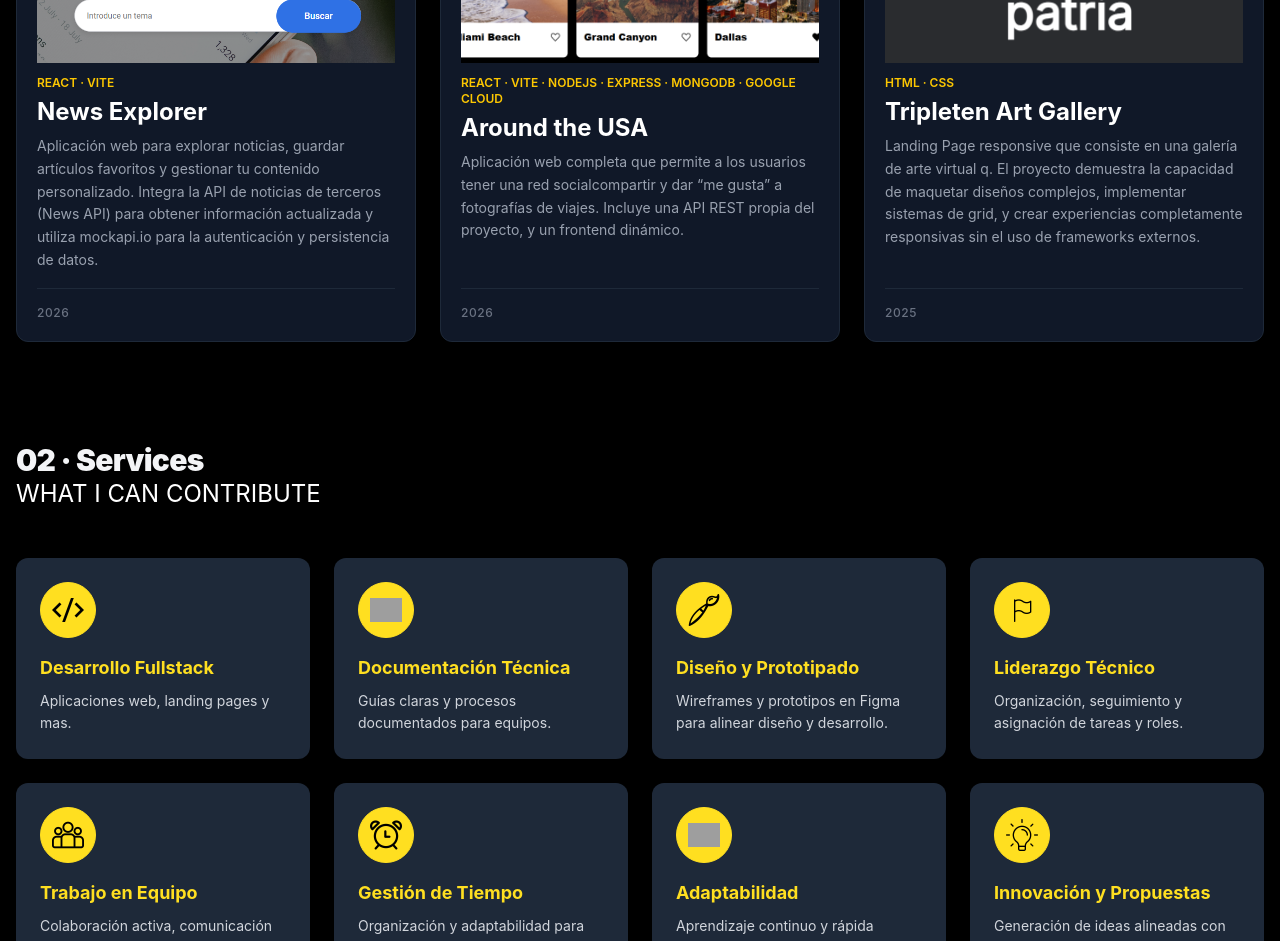
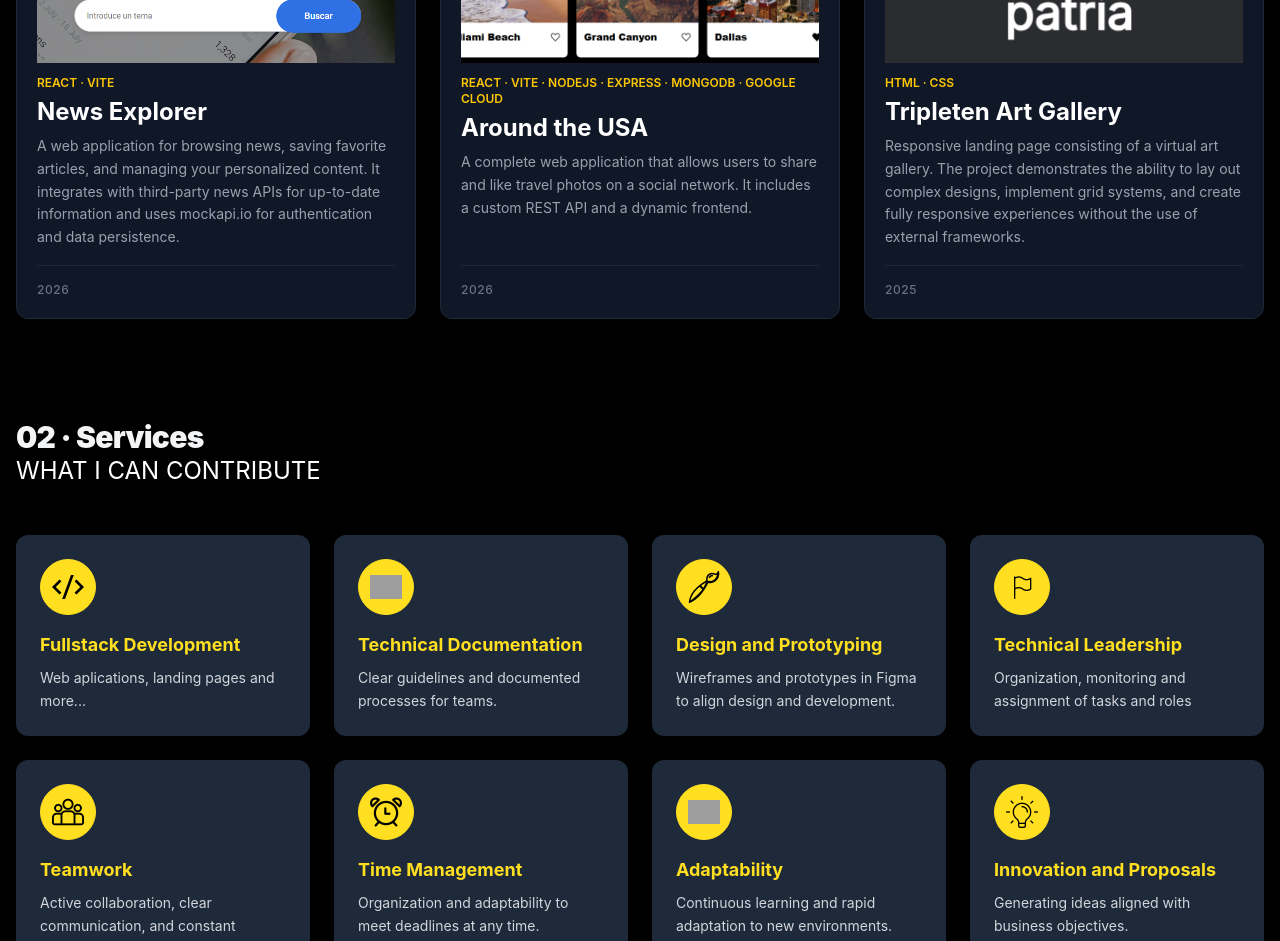
Before and after one commit to Osva-Dev/web_portafolio_version_2.0, a React (Vite) app: page / in a window 1280 px wide. Shown: the part 1360-2301 px from the top of the page. Built offline with nearby package versions, Linux system fonts and the light colour scheme; grey boxes are pictures that could not be loaded.

Commit message:
feat: traslate text from spanish to english in the components project and service

```diff
--- a/src/components/Project/Project.jsx
+++ b/src/components/Project/Project.jsx
@@ -12,7 +12,7 @@ function Project() {
         img={newsExplorer}
         technologies="React · Vite"
         title="News Explorer"
-        paragraph="Aplicación web para explorar noticias, guardar artículos favoritos y gestionar tu contenido personalizado. Integra la API de noticias de terceros (News API) para obtener información actualizada y utiliza mockapi.io para la autenticación y persistencia de datos."
+        paragraph="A web application for browsing news, saving favorite articles, and managing your personalized content. It integrates with third-party news APIs for up-to-date information and uses mockapi.io for authentication and data persistence."
         year="2026"
       />
       <ProjectBlock
@@ -21,7 +21,7 @@ function Project() {
         img={aroundUsa}
         technologies="React · Vite · NodeJS · Express · MongoDB · Google Cloud"
         title="Around the USA"
-        paragraph="Aplicación web completa que permite a los usuarios tener una red socialcompartir y dar “me gusta” a fotografías de viajes. Incluye una API REST propia del proyecto, y un frontend dinámico."
+        paragraph="A complete web application that allows users to share and like travel photos on a social network. It includes a custom REST API and a dynamic frontend."
         year="2026"
       />
       <ProjectBlock
@@ -30,7 +30,7 @@ function Project() {
         img={artGallery}
         technologies="HTML · CSS"
         title="Tripleten Art Gallery"
-        paragraph="Landing Page responsive que consiste en una galería de arte virtual q. El proyecto demuestra la capacidad de maquetar diseños complejos, implementar sistemas de grid, y crear experiencias completamente responsivas sin el uso de frameworks externos."
+        paragraph="Responsive landing page consisting of a virtual art gallery. The project demonstrates the ability to lay out complex designs, implement grid systems, and create fully responsive experiences without the use of external frameworks."
         year="2025"
       />
     </div>
--- a/src/components/Service/Service.jsx
+++ b/src/components/Service/Service.jsx
@@ -13,43 +13,43 @@ function Service() {
     <section className="grid grid-cols-1 sm:grid-cols-2 lg:grid-cols-4 gap-6 w-full max-w-7xl mx-auto my-12">
       <ServiceCard
         icon={code}
-        title="Desarrollo Fullstack"
-        description="Aplicaciones web, landing pages y mas."
+        title="Fullstack Development"
+        description="Web aplications, landing pages and more..."
       />
       <ServiceCard
         icon={document}
-        title="Documentación Técnica"
-        description="Guías claras y procesos documentados para equipos."
+        title="Technical Documentation"
+        description="Clear guidelines and documented processes for teams."
       />
       <ServiceCard
         icon={brush}
-        title="Diseño y Prototipado"
-        description="Wireframes y prototipos en Figma para alinear diseño y desarrollo."
+        title="Design and Prototyping"
+        description="Wireframes and prototypes in Figma to align design and development."
       />
       <ServiceCard
         icon={flag}
-        title="Liderazgo Técnico"
-        description="Organización, seguimiento y asignación de tareas y roles."
+        title="Technical Leadership"
+        description="Organization, monitoring and assignment of tasks and roles"
       />
       <ServiceCard
         icon={team}
-        title="Trabajo en Equipo"
-        description="Colaboración activa, comunicación clara y feedback constante."
+        title="Teamwork "
+        description="Active collaboration, clear communication, and constant feedback."
       />
       <ServiceCard
         icon={clock}
-        title="Gestión de Tiempo"
-        description="Organización y adaptabilidad para cumplir plazos en cualquier horario."
+        title="Time Management"
+        description="Organization and adaptability to meet deadlines at any time."
       />
       <ServiceCard
         icon={adaptation}
-        title="Adaptabilidad"
-        description="Aprendizaje continuo y rápida adaptación a nuevos entornos."
+        title="Adaptability"
+        description="Continuous learning and rapid adaptation to new environments."
       />
       <ServiceCard
         icon={lightbulb}
-        title="Innovación y Propuestas"
-        description="Generación de ideas alineadas con los objetivos de negocio."
+        title="Innovation and Proposals"
+        description="Generating ideas aligned with business objectives."
       />
     </section>
   );
```
